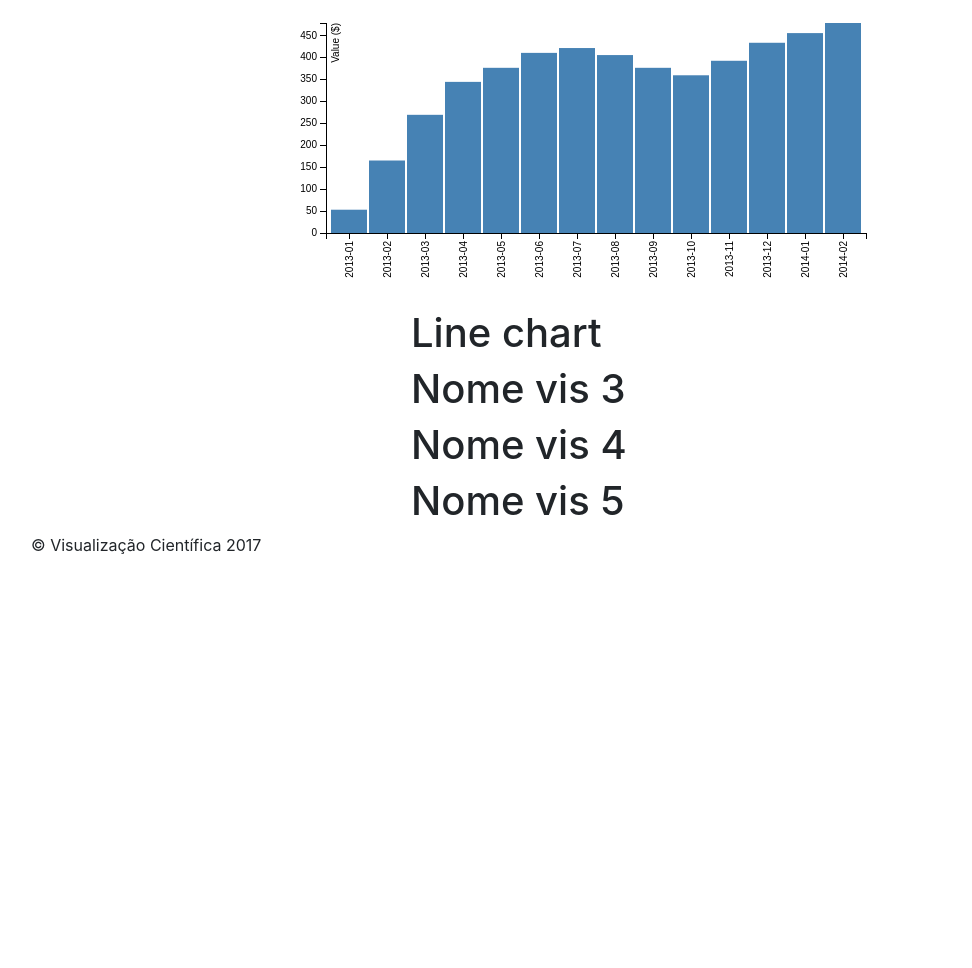
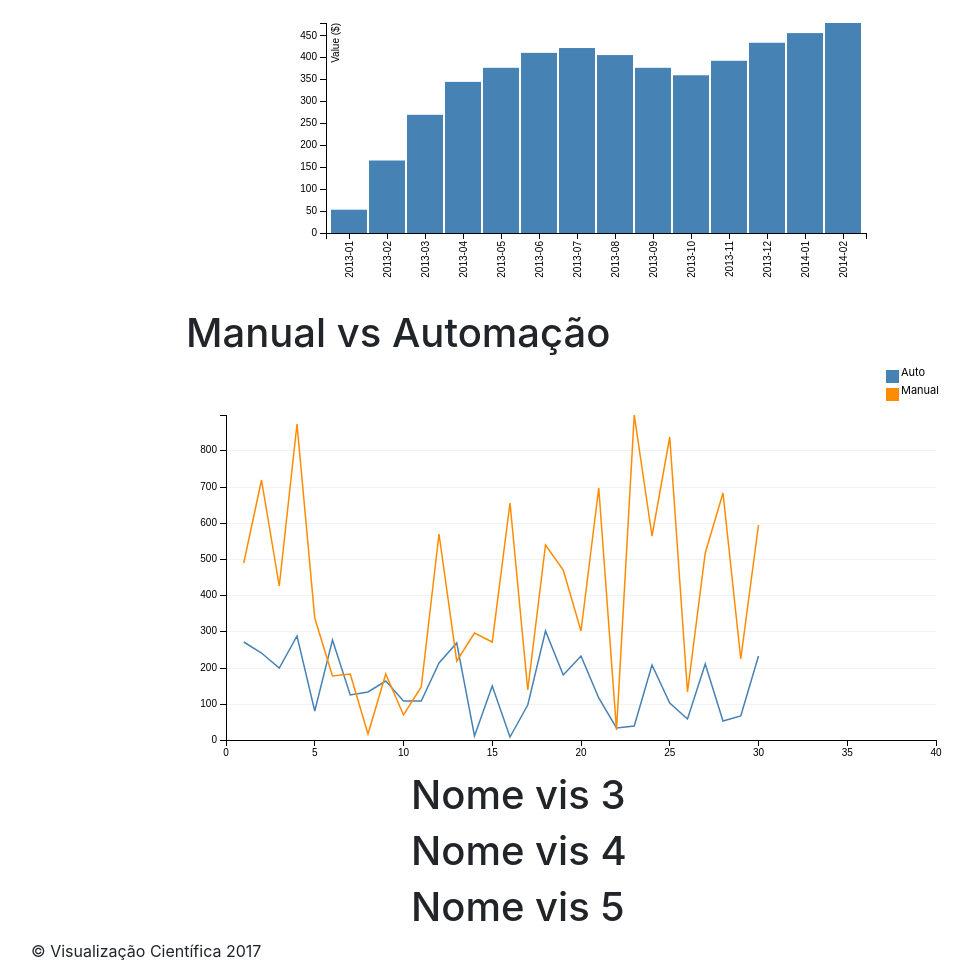
Before and after one commit to LucasSales/trabalho_visualizacao, a plain HTML site: page index.html in a window 1280 px wide. Shown: the part 449-1417 px from the top of the page, without its empty margins (54-1026 px from the left). Before the commit the page ends 1022 px from the top, so only its background shows below. Drawn offline with nearby package versions, Linux system fonts and the light colour scheme.

Commit message:
line chart manual x auto done

```diff
--- a/index.html
+++ b/index.html
@@ -79,7 +79,7 @@
 
             </div>
             <div class="col" >
-              <h1>Line chart</h1>
+              <h1>Manual vs Automação</h1>
               <div id="line-chart"></div>
             </div>
             <div class="col" >
--- a/js/scriptLineChart.js
+++ b/js/scriptLineChart.js
@@ -1 +1,37 @@
-// var lineChart = dc.compositeChart('#line-chart');
+var lineChart = dc.compositeChart('#line-chart');
+
+d3.json("projeto1.json", function (error, data) {
+
+	var facts = crossfilter(data);
+
+	var caseTestIdDim = facts.dimension(function(d){
+		return d.numeroDoCasoDeTeste;
+	});
+
+	var auto = caseTestIdDim.group().reduceSum(function(d){
+        return d.tempoExecucaoAutomatica;
+    });
+
+	var manual = caseTestIdDim.group().reduceSum(function(d){
+        return d.tempoExecucaoManual;
+    });
+
+    lineChart.width(800)
+             .height(400)
+             .margins({top: 50, right: 50, bottom: 25, left: 40})
+             .dimension(caseTestIdDim)
+             .x(d3.scale.linear().domain([0, 40]))
+             .renderHorizontalGridLines(true)
+             .legend(dc.legend().x(700).y(5).itemHeight(13).gap(5))
+             .brushOn(false)
+             .compose([
+                dc.lineChart(lineChart)
+                          .group(auto, 'Auto')
+                          .ordinalColors(['steelblue']),
+                dc.lineChart(lineChart)
+                          .group(manual, 'Manual')
+                          .ordinalColors(['darkorange'])]);
+
+    dc.renderAll();
+
+});
```
